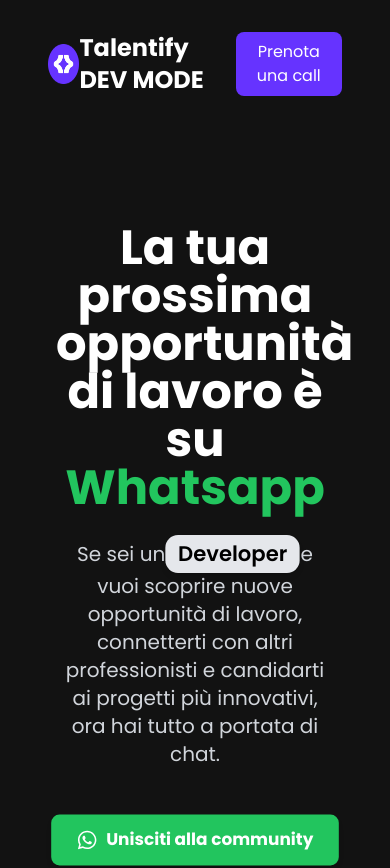
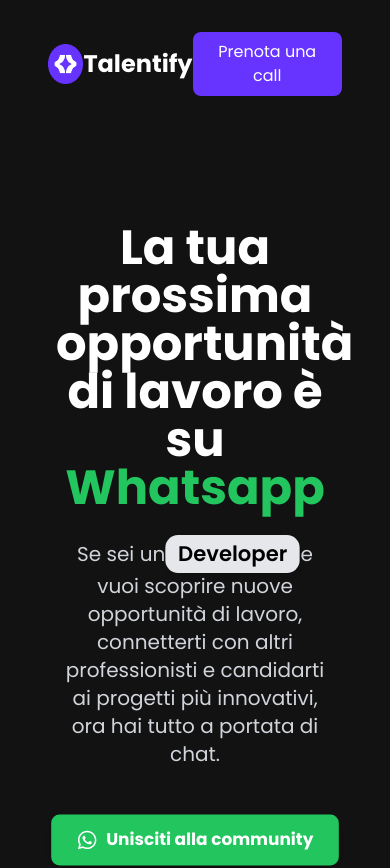
Before and after one commit to ricciviero/talentify-landing-page, a React (Vite) app: page / in a window 390 px wide. Shown: the top 868 px of the page. Built offline with nearby package versions, Linux system fonts and the light colour scheme.

Commit message:
mobile bug fixed

```diff
--- a/src/components/CardSection.jsx
+++ b/src/components/CardSection.jsx
@@ -38,6 +38,7 @@
                         emoticon="📈"
                         label="Cresci professionalmente"
                         text="Accedi a risorse esclusive per migliorare le tue competenze."
+                        className="min-h-[250px]"
                     />
 
                 </div>
--- a/src/components/Navbar.jsx
+++ b/src/components/Navbar.jsx
@@ -15,11 +15,11 @@
                         />
                     </Link>
                     <Link to="/">
-                        <h1 className="text-2xl font-bold"> Talentify DEV MODE</h1>
+                        <h1 className="text-2xl font-bold"> Talentify</h1>
                     </Link>
                 </div>
 
-                <div className="items-end flex-row">
+                <div className="items-end flex-row sm:ml-6"> {/* Aggiungi margine sinistro solo su mobile */}
                     <DefaultButton
                         label="Prenota una call"
                         onClick={() => {
```
